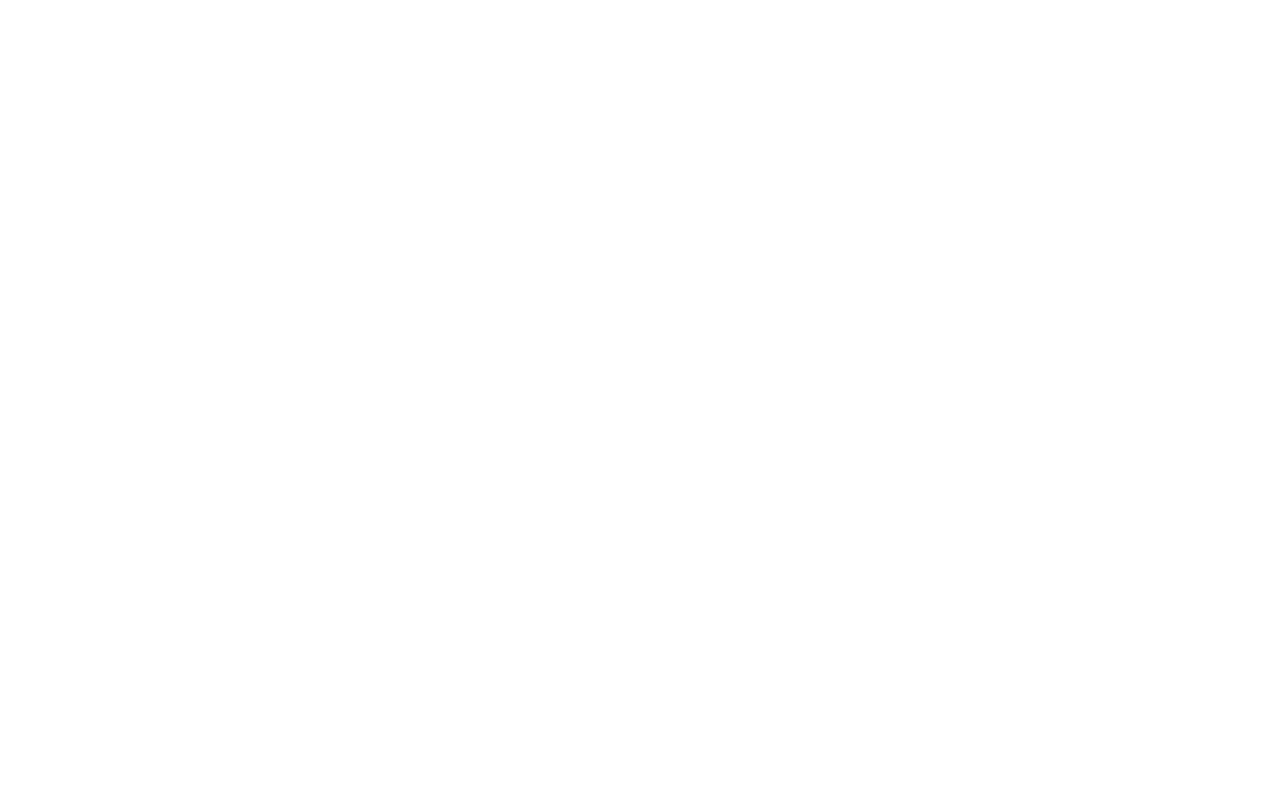
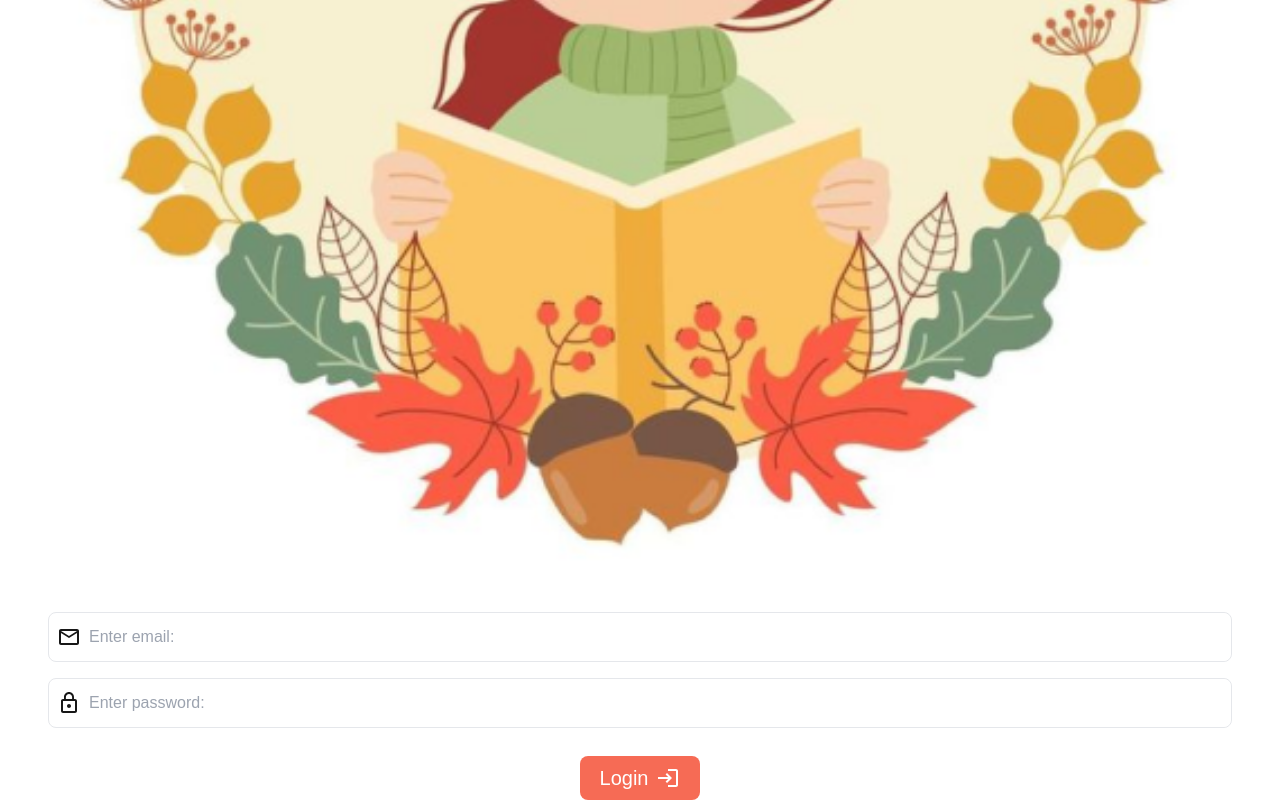
Before and after one commit to sandeepshukla1555/QuestionPaperGenerator, a Next.js app: page /login in a window 1280 px wide. Shown: the part 638-1438 px from the top of the page. Before the commit the page ends 800 px from the top, so only its background shows below. Built offline with nearby package versions, Linux system fonts and the light colour scheme.

Commit message:
Login completed

```diff
--- a/src/pages/GPG.tsx
+++ b/src/pages/GPG.tsx
@@ -15,7 +15,8 @@
           alt="banner"
           src={welcomeBanner}
         />
-        <Link href="/login/"
+        <Link
+          href="/login/"
           className="absolute tranform top-64 left-1/2
         -translate-x-1/2 py-3 px-5 text-stone-800 font-medium
         text-xl text-center rounded-md shadow-lg mx-auto bg-white
--- a/src/pages/login/index.tsx
+++ b/src/pages/login/index.tsx
@@ -1,11 +1,106 @@
-import React from 'react'
+import Image from "next/image";
+import React, { useState } from "react";
+import loginHero from "../images/login-hero.png";
+import { MdOutlineEmail } from "react-icons/md";
+import { MdLockOutline } from "react-icons/md";
+import { MdLogin } from "react-icons/md";
+import { IoMdEye } from "react-icons/io";
+import { ErrorTost } from "../utils/hooks";
+import { LOGIN } from "../utils/data";
+import { useRouter } from "next/router";
 
 const Login = () => {
+  const [HSPass, setHSPass] = useState<any>(false);
+  const [showPassword, setShowPassword] = useState<any>(false);
+  const [formStatus, setFormStatus] = useState<any>(false);
+  const [emailData, setEmailData] = useState<any>("");
+  const [passwordData, setPasswordData] = useState<any>("");
+  const [auth, setAuth] = useState<any>('');
+  const router = useRouter();
+
+  const dedaError=(meg:any)=>{
+    setAuth(meg)
+    setFormStatus(true);
+  }
+
+  const mailFun = (e: any) => {
+    const { name, value } = e.target;
+    setEmailData({ value });
+  };
+  const hideShowIcon = (e: any) => {
+    const { name, value } = e.target;
+    value !== "" ? setHSPass(true) : setHSPass(false);
+    setPasswordData({ value });
+  };
+  const submited = (e: React.FormEvent) => {
+    e.preventDefault();
+    if (emailData.value !== '' && passwordData.value !== '') {
+      console.log("Form submitted successfully:", emailData, passwordData);
+      const validate = LOGIN?.filter((item) => {
+        console.log(item);
+
+        // Check if both email and password match
+        if (item?.email === emailData.value && item?.password === passwordData.value) {
+          return item?.token; // Include this item in the filtered result
+        } else {
+          return null; // Exclude this item
+        }
+      });
+      console.log("validation of authentic user:", validate[0]?.token);
+      validate[0]?.token!==undefined?router.push('/dashboard'):dedaError('Please enter correct email or password')
+
+    } else {
+      console.log("Please fill in all fields");
+      dedaError("Please fill in all fields")
+    }
+  };
+  console.log("================", auth)
   return (
-    <div>
-        Login
+    <div className="relative">
+      {formStatus && (
+        <ErrorTost
+          setFormStatus={setFormStatus}
+          message={auth}
+        />
+      )}
+      <Image
+        className="w-[calc(100%-50px)] mx-auto mt-5"
+        alt="login-hero"
+        src={loginHero}
+      />
+      <form className="px-12" onSubmit={submited}>
+        <div className="border rounded-lg flex items-center gap-2 mb-4 overflow-hidden pl-2">
+          <MdOutlineEmail className="text-2xl" />
+          <input
+            className="flex-grow py-3 block rounded-lg"
+            type="text"
+            placeholder="Enter email:"
+            onChange={(e) => mailFun(e)}
+          />
+        </div>
+        <div className="border rounded-lg flex items-center gap-2 overflow-hidden pl-2 mb-7 relative">
+          <MdLockOutline className="text-2xl" />
+          <input
+            type={showPassword ? "text" : "password"}
+            className="flex-grow py-3 block rounded-lg"
+            placeholder="Enter password:"
+            onChange={(e) => hideShowIcon(e)}
+          />
+          {HSPass && (
+            <IoMdEye
+              onClick={() => setShowPassword(!showPassword)}
+              className="absolute text-2xl right-3 top-1/2 transform -translate-y-1/2 cursor-pointer hover:opacity-85"
+            />
+          )}
+        </div>
+        <div className="flex justify-center">
+          <button className="py-2 px-5 rounded-lg bg-brand text-white text-xl font-medium flex items-center hover:opacity-85 gap-2">
+            Login <MdLogin className="text-2xl" />
+          </button>
+        </div>
+      </form>
     </div>
-  )
-}
+  );
+};
 
-export default Login
+export default Login;
--- /dev/null
+++ b/src/pages/utils/data.ts
@@ -0,0 +1,22 @@
+export const LOGIN=[
+    {
+        email:'sandeepshukla@gmail.com',
+        password:'123sandeep123',
+        token:'1234wgvrgdy73849jn'
+    },
+    {
+        email:'sram@gmail.com',
+        password:'123sandeep123',
+        token:'4956h4wgvrdy7384jn'
+    },
+    {
+        email:'shyan@gmail.com',
+        password:'123sandeep123',
+        token:'3489wgvrgdy73849jn'
+    },
+    {
+        email:'rahul@gmail.com',
+        password:'123sandeep123',
+        token:'sjd23gvrgdy73849jn'
+    }
+]
--- /dev/null
+++ b/src/pages/utils/hooks.tsx
@@ -0,0 +1,18 @@
+import { RxCrossCircled } from "react-icons/rx";
+
+export const SuccessTost = ({ message , setFormStatus}: any) => {
+  return (
+    <div className="w-[65%] py-2 px-4 text-stone-500 bg-green-700 flex justify-between items-center gap-4">
+        <div className="text-wrap">{message}</div>
+        <RxCrossCircled onClick={()=>setFormStatus(false)} className="text-xl text-white cursor-pointer"/>
+    </div>
+  );
+};
+export const ErrorTost = ({ message , setFormStatus}: any) => {
+  return (
+    <div className="w-[65%] py-2 px-4 text-stone-100 bg-red-500 flex justify-between items-center gap-4 absolute right-3 top-3 shadow-xl">
+        <div className="truncate">{message}</div>
+        <RxCrossCircled onClick={()=>setFormStatus(false)} className="text-xl text-white cursor-pointer"/>
+    </div>
+  );
+};
--- a/tailwind.config.ts
+++ b/tailwind.config.ts
@@ -11,6 +11,7 @@
       colors: {
         background: "var(--background)",
         foreground: "var(--foreground)",
+        brand:'#f66b55',
       },
     },
   },
```
Also changed, not shown: src/pages/images/login-hero.png (added).
